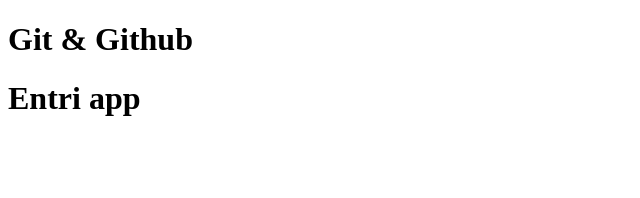
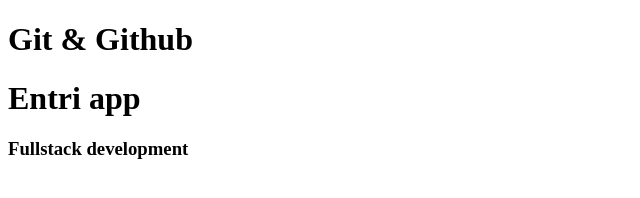
Before and after one commit to LakshmiNarasimhan273/git-session, a plain HTML site: page Day-15/index.html in a window 1280 px wide. Shown: the whole page, without its empty margins (0-640 px from the left). Drawn offline with Linux system fonts and the light colour scheme.

```diff
--- a/Day-15/index.html
+++ b/Day-15/index.html
@@ -8,5 +8,6 @@
 <body>
     <h1>Git & Github</h1>
     <h1>Entri app</h1>
+    <h3>Fullstack development</h3>
 </body>
 </html>
```
